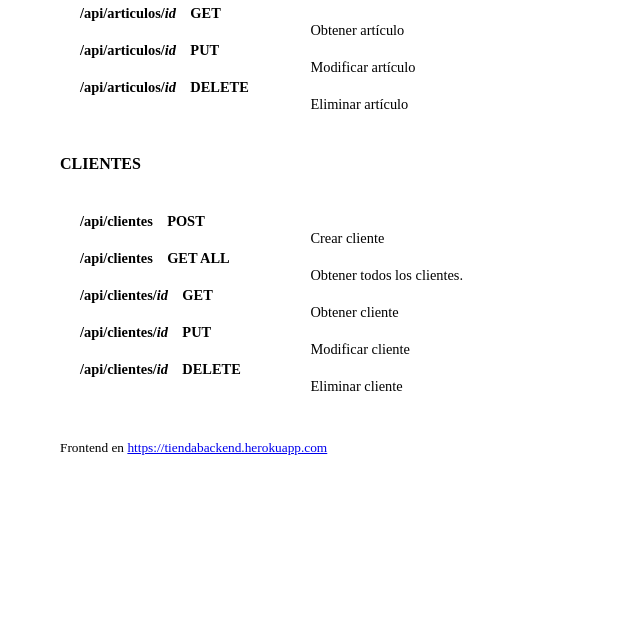
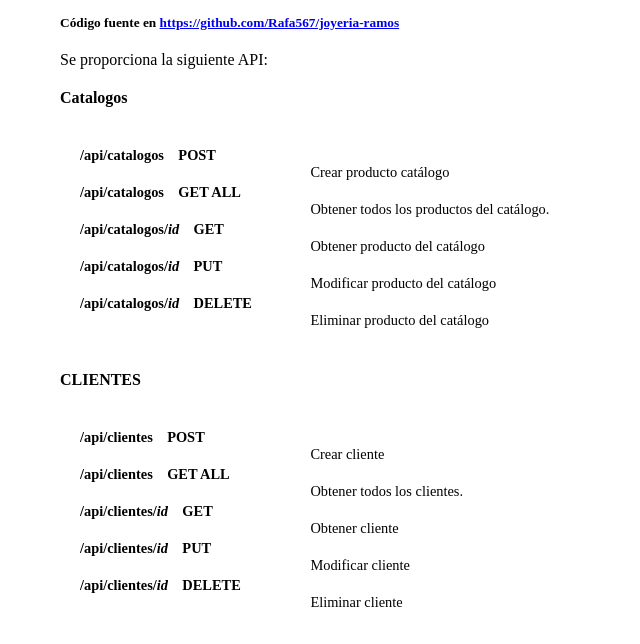
Before and after one commit to Rafa567/joyeria-ramos, a website: page public/index.html in a window 1280 px wide. Shown: the part 356-1000 px from the top of the page, without its empty margins (0-640 px from the left). Before the commit the page ends 822 px from the top, so only its background shows below. Drawn offline with Linux system fonts and the light colour scheme; a web font is replaced by a local one.

Commit message:
Cambios HTML

```diff
--- a/public/index.html
+++ b/public/index.html
@@ -62,20 +62,20 @@
 
 <body>
     <img src="/favicon.png">
-    <h1>Tienda Backend</h1>
+    <h1>Joyeria Ramos</h1>
     <p><small><b>API RESTful</b></small></p>
     <p><small><b>Código fuente en <a
-                    href="https://github.com/jamj2000/tiendabackend">https://github.com/jamj2000/tiendabackend</a></b></small>
+                    href="https://github.com/Rafa567/joyeria-ramos">https://github.com/Rafa567/joyeria-ramos</a></b></small>
     </p>
     <p>Se proporciona la siguiente API:</p>
-    <p><strong>ARTÍCULOS</strong></p>
+    <p><strong>Catalogos</strong></p>
     <div>
         <dl>
-            <dt> /api/articulos &nbsp;&nbsp; POST </dt><dd> Crear artículo </dd>
-            <dt> /api/articulos &nbsp;&nbsp; GET ALL </dt><dd>Obtener todos los artículos.</dd>
-            <dt> /api/articulos/<em>id</em> &nbsp;&nbsp; GET </dt><dd> Obtener artículo </dd>
-            <dt> /api/articulos/<em>id</em> &nbsp;&nbsp; PUT </dt><dd> Modificar artículo </dd>
-            <dt> /api/articulos/<em>id</em> &nbsp;&nbsp; DELETE </dt><dd> Eliminar artículo </dd>
+            <dt> /api/catalogos &nbsp;&nbsp; POST </dt><dd> Crear producto catálogo </dd>
+            <dt> /api/catalogos &nbsp;&nbsp; GET ALL </dt><dd>Obtener todos los productos del catálogo.</dd>
+            <dt> /api/catalogos/<em>id</em> &nbsp;&nbsp; GET </dt><dd> Obtener producto del catálogo </dd>
+            <dt> /api/catalogos/<em>id</em> &nbsp;&nbsp; PUT </dt><dd> Modificar producto del catálogo </dd>
+            <dt> /api/catalogos/<em>id</em> &nbsp;&nbsp; DELETE </dt><dd> Eliminar producto del catálogo</dd>
 
         </dl>
     </div>
@@ -89,7 +89,6 @@
             <dt> /api/clientes/<em>id</em> &nbsp;&nbsp; DELETE </dt><dd> Eliminar cliente </dd>
         </dl>
     </div>
-    <p><small>Frontend en <a href="https://tiendafrontend.now.sh/">https://tiendabackend.herokuapp.com</a></small></p>
 </body>
 
 </html>
```
Also changed, not shown: public/favicon.png.
